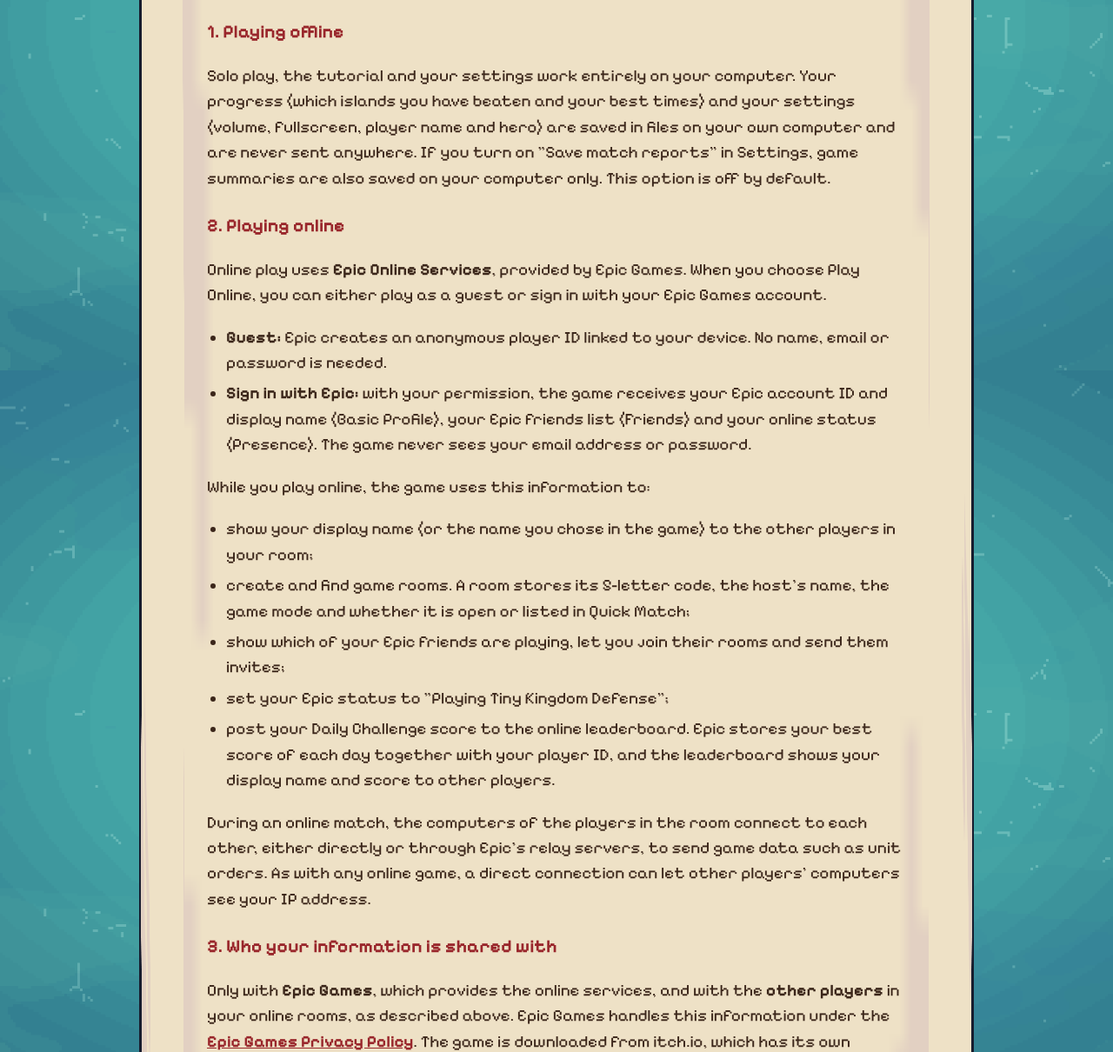
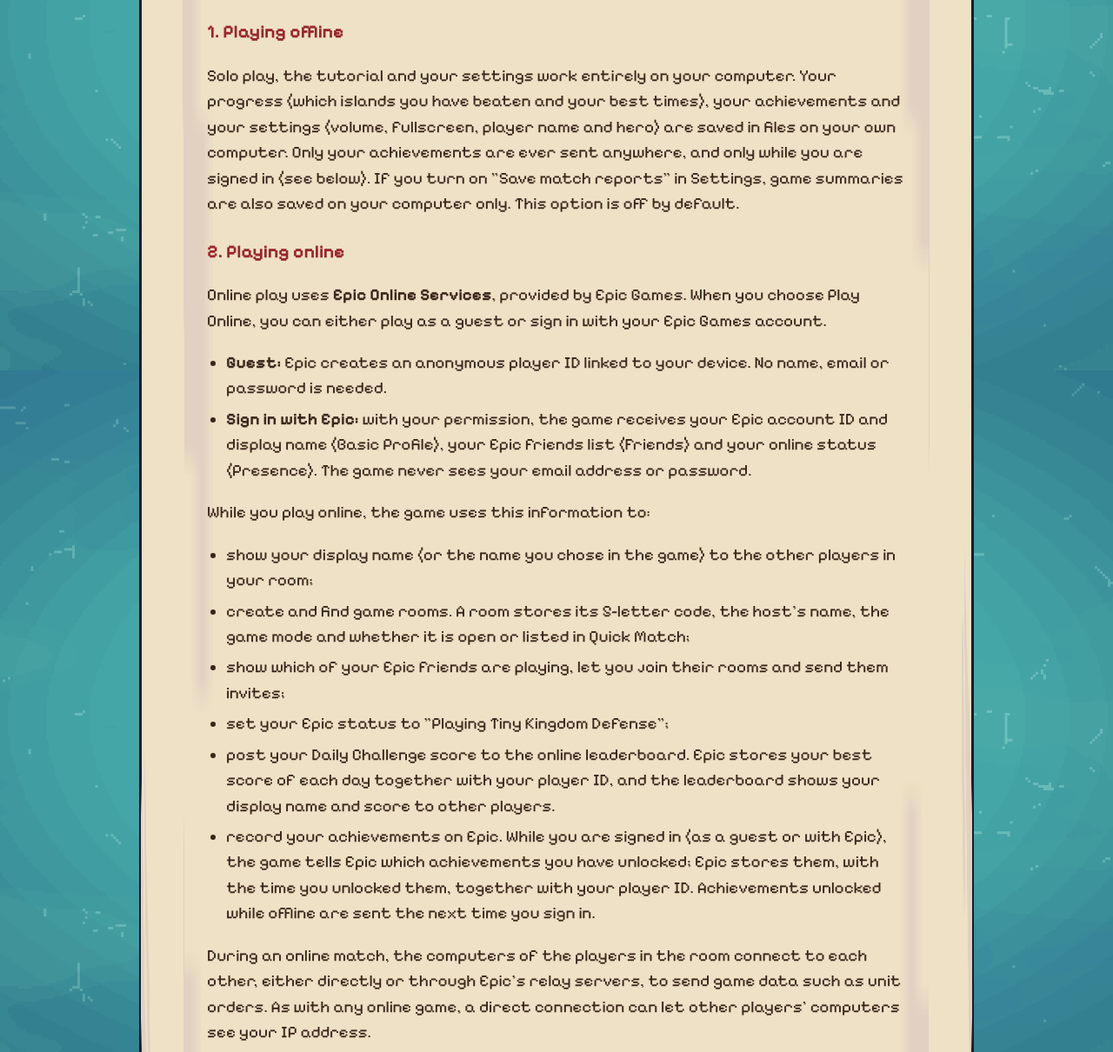
Before and after one commit to IJakeyy/Tiny-Kingdom-Defense, a plain HTML site: page privacy.html in a window 1280 px wide. Shown: the part 406-1616 px from the top of the page at 87% size. Drawn offline with Linux system fonts and the light colour scheme; a web font is replaced by a local one.

Commit message:
Add files via upload

```diff
--- a/privacy.html
+++ b/privacy.html
@@ -23,8 +23,9 @@
 
 	<h3>1. Playing offline</h3>
 	<p>Solo play, the tutorial and your settings work entirely on your computer. Your progress (which islands you
-	have beaten and your best times) and your settings (volume, fullscreen, player name and hero) are saved in
-	files on your own computer and are never sent anywhere. If you turn on "Save match reports" in Settings, game
+	have beaten and your best times), your achievements and your settings (volume, fullscreen, player name and
+	hero) are saved in files on your own computer. Only your achievements are ever sent anywhere, and only while
+	you are signed in (see below). If you turn on "Save match reports" in Settings, game
 	summaries are also saved on your computer only. This option is off by default.</p>
 
 	<h3>2. Playing online</h3>
@@ -46,6 +47,9 @@
 		<li>set your Epic status to "Playing Tiny Kingdom Defense";</li>
 		<li>post your Daily Challenge score to the online leaderboard. Epic stores your best score of each day
 		together with your player ID, and the leaderboard shows your display name and score to other players.</li>
+		<li>record your achievements on Epic. While you are signed in (as a guest or with Epic), the game tells Epic
+		which achievements you have unlocked; Epic stores them, with the time you unlocked them, together with your
+		player ID. Achievements unlocked while offline are sent the next time you sign in.</li>
 	</ul>
 	<p>During an online match, the computers of the players in the room connect to each other, either directly
 	or through Epic's relay servers, to send game data such as unit orders. As with any online game, a direct
```
Also changed, not shown: index.html (+11 -2 lines), images/shots/06_how_to_play.png, images/shots/14_achievements.png (added).
